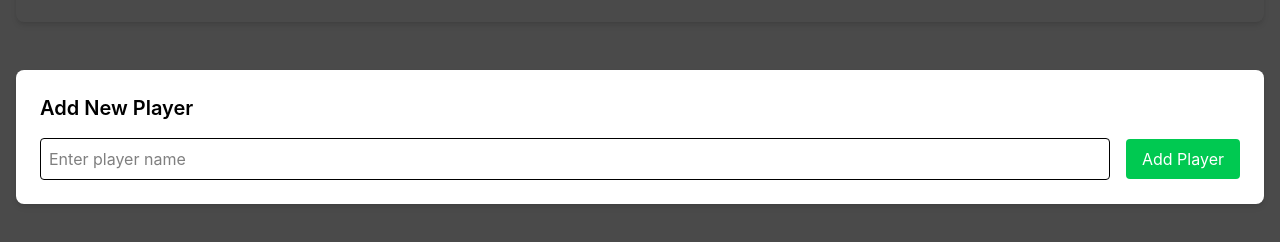
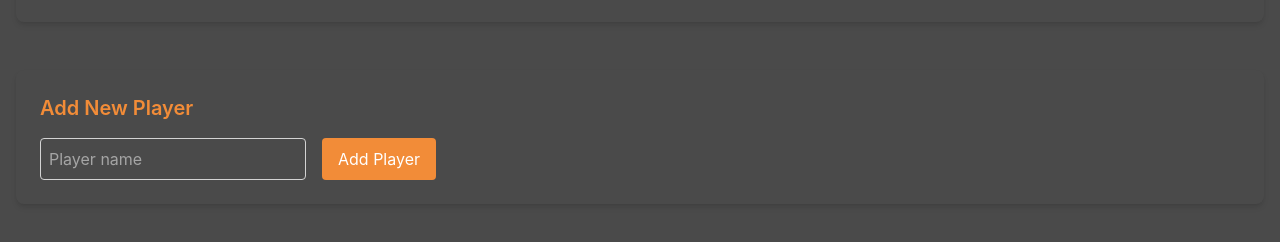
Before and after one commit to joaomoa/padel, a React (Vite) app: page / in a window 1280 px wide. Shown: the part 506-748 px from the top of the page. Built offline with nearby package versions, Linux system fonts and the light colour scheme; no server answers; the database is empty.

Commit message:
Update AddPlayerForm.jsx

```diff
--- a/src/components/AddPlayerForm.jsx
+++ b/src/components/AddPlayerForm.jsx
@@ -6,7 +6,7 @@ const AddPlayerForm = ({ addPlayer }) => {
   const handleSubmit = (e) => {
     e.preventDefault();
     if (!newPlayer.trim()) {
-      alert('Player name cannot be empty.');
+      alert('Please enter a player name.');
       return;
     }
     addPlayer(newPlayer.trim());
@@ -14,19 +14,19 @@ const AddPlayerForm = ({ addPlayer }) => {
   };
 
   return (
-    <div className="bg-white p-6 rounded-lg shadow-md mb-6">
-      <h2 className="text-xl font-semibold mb-4">Add New Player</h2>
-      <div className="flex items-center space-x-4">
+    <div className="bg-grey p-6 rounded-lg shadow-md mb-6">
+      <h2 className="text-xl font-semibold text-orange mb-4">Add New Player</h2>
+      <div className="flex flex-col space-y-4 sm:flex-row sm:space-y-0 sm:space-x-4">
         <input
           type="text"
           value={newPlayer}
           onChange={(e) => setNewPlayer(e.target.value)}
-          placeholder="Enter player name"
-          className="border rounded p-2 flex-grow"
+          placeholder="Player name"
+          className="border border-light-grey rounded p-2 w-full sm:w-auto text-white bg-grey focus:border-orange focus:ring-orange"
         />
         <button
           onClick={handleSubmit}
-          className="bg-green-500 text-white px-4 py-2 rounded hover:bg-green-600"
+          className="bg-orange text-white px-4 py-2 rounded hover:bg-orange/80 w-full sm:w-auto"
         >
           Add Player
         </button>
```
